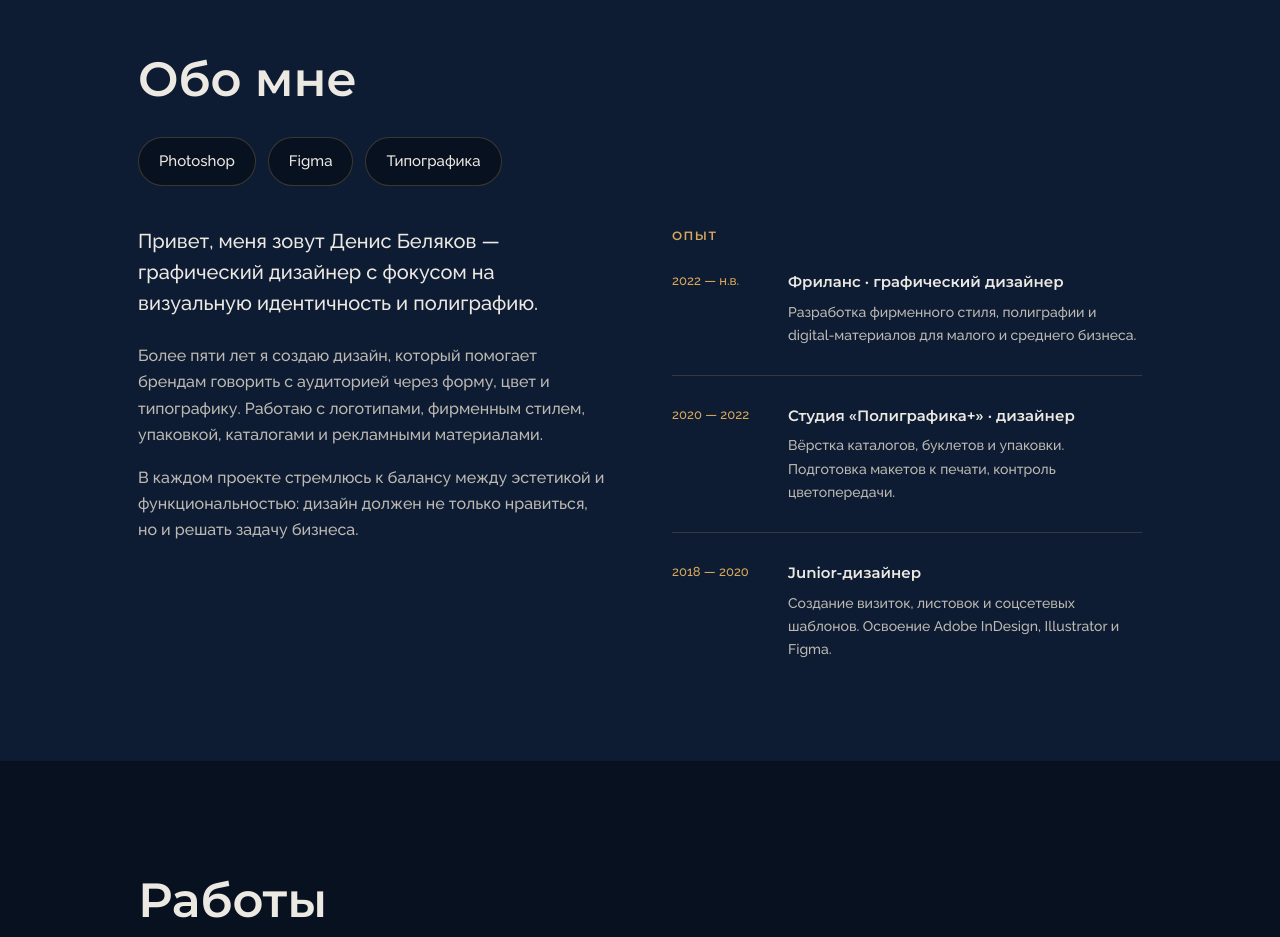
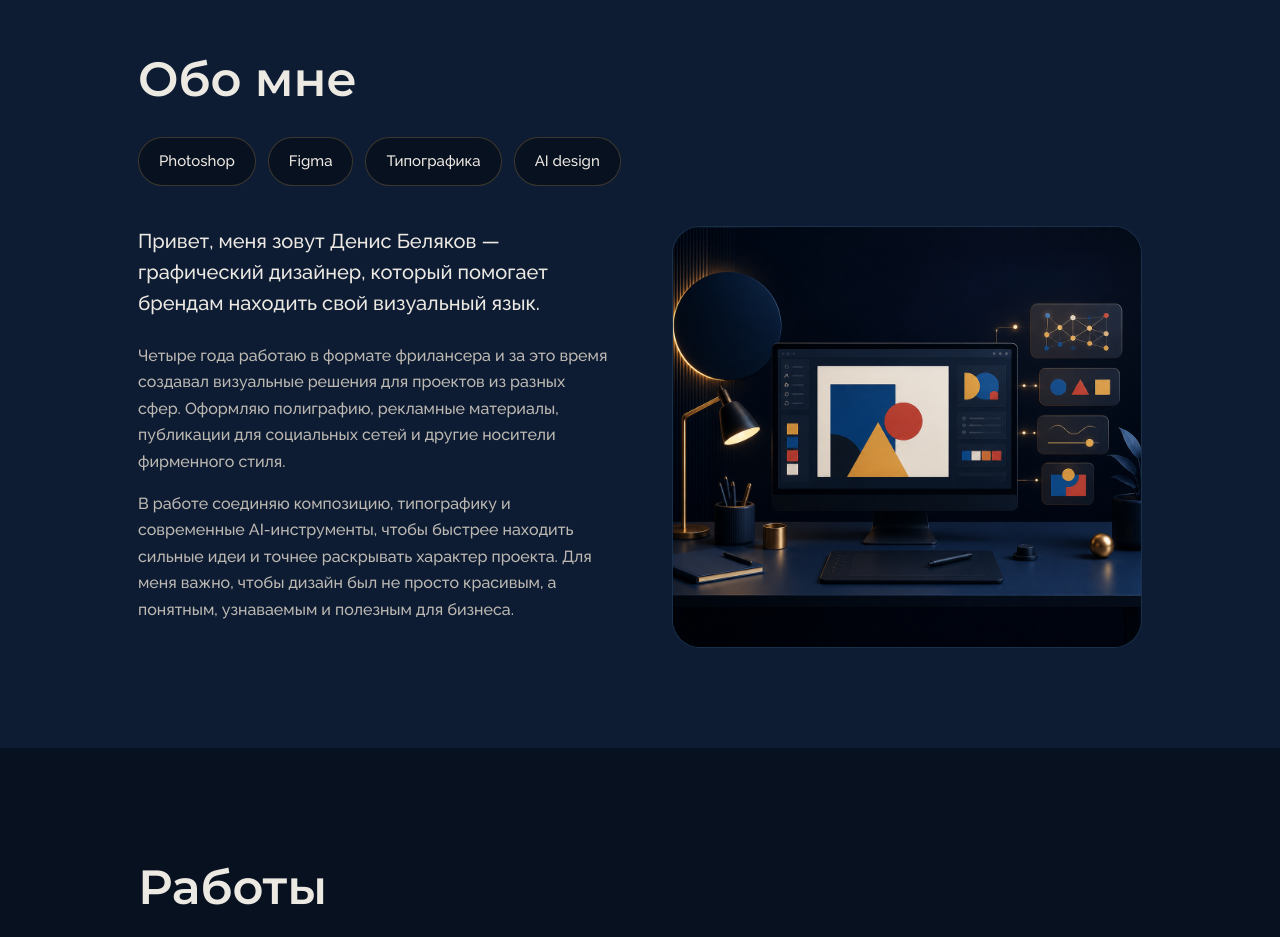
Before and after one commit to deonda/first_steps, a plain HTML site: page index.html in a window 1280 px wide. Shown: the part 860-1797 px from the top of the page. Drawn offline with Linux system fonts and the light colour scheme.

Commit message:
Rewrite about section and add design workspace artwork

```diff
--- a/index.html
+++ b/index.html
@@ -53,47 +53,25 @@
         <span>Photoshop</span>
         <span>Figma</span>
         <span>Типографика</span>
+        <span>AI design</span>
       </div>
       <div class="about__grid">
         <div class="about__intro">
           <p class="about__lead">
-            Привет, меня зовут Денис Беляков — графический дизайнер с фокусом на визуальную идентичность и полиграфию.
+            Привет, меня зовут Денис Беляков — графический дизайнер, который помогает брендам находить свой визуальный язык.
           </p>
           <p>
-            Более пяти лет я создаю дизайн, который помогает брендам говорить с аудиторией через форму, цвет и типографику.
-            Работаю с логотипами, фирменным стилем, упаковкой, каталогами и рекламными материалами.
+            Четыре года работаю в формате фрилансера и за это время создавал визуальные решения для проектов из разных сфер.
+            Оформляю полиграфию, рекламные материалы, публикации для социальных сетей и другие носители фирменного стиля.
           </p>
           <p>
-            В каждом проекте стремлюсь к балансу между эстетикой и функциональностью:
-            дизайн должен не только нравиться, но и решать задачу бизнеса.
+            В работе соединяю композицию, типографику и современные AI-инструменты, чтобы быстрее находить сильные идеи и точнее раскрывать характер проекта.
+            Для меня важно, чтобы дизайн был не просто красивым, а понятным, узнаваемым и полезным для бизнеса.
           </p>
         </div>
-        <div class="about__experience">
-          <h3 class="about__subtitle">Опыт</h3>
-          <ul class="experience-list">
-            <li class="experience-item">
-              <span class="experience-item__year">2022 — н.в.</span>
-              <div>
-                <strong>Фриланс · графический дизайнер</strong>
-                <p>Разработка фирменного стиля, полиграфии и digital-материалов для малого и среднего бизнеса.</p>
-              </div>
-            </li>
-            <li class="experience-item">
-              <span class="experience-item__year">2020 — 2022</span>
-              <div>
-                <strong>Студия «Полиграфика+» · дизайнер</strong>
-                <p>Вёрстка каталогов, буклетов и упаковки. Подготовка макетов к печати, контроль цветопередачи.</p>
-              </div>
-            </li>
-            <li class="experience-item">
-              <span class="experience-item__year">2018 — 2020</span>
-              <div>
-                <strong>Junior-дизайнер</strong>
-                <p>Создание визиток, листовок и соцсетевых шаблонов. Освоение Adobe InDesign, Illustrator и Figma.</p>
-              </div>
-            </li>
-          </ul>
-        </div>
+        <figure class="about__visual">
+          <img src="assets/about-design-workspace.png" alt="Рабочее пространство графического дизайнера с монитором и графическим планшетом">
+        </figure>
       </div>
     </div>
   </section>
--- a/styles.css
+++ b/styles.css
@@ -382,6 +382,23 @@ h1, h2, h3, h4, h5, h6,
   flex-wrap: wrap;
   gap: 12px;
   margin-top: 18px;
+}
+
+.about__visual {
+  min-height: 100%;
+  overflow: hidden;
+  background: var(--cream);
+  border: 1px solid rgba(79, 147, 210, 0.24);
+  border-radius: 28px;
+}
+
+.about__visual img {
+  display: block;
+  width: 100%;
+  height: 100%;
+  min-height: 420px;
+  object-fit: cover;
+  object-position: center;
 }
 
 .about__skills span {
@@ -1322,6 +1339,10 @@ h1, h2, h3, h4, h5, h6,
     font-size: 1.08rem;
   }
 
+  .about__visual img {
+    min-height: 280px;
+  }
+
   .portfolio__grid {
     grid-template-columns: 1fr;
     gap: 24px;
```
Also changed, not shown: assets/about-design-workspace.png (added).
